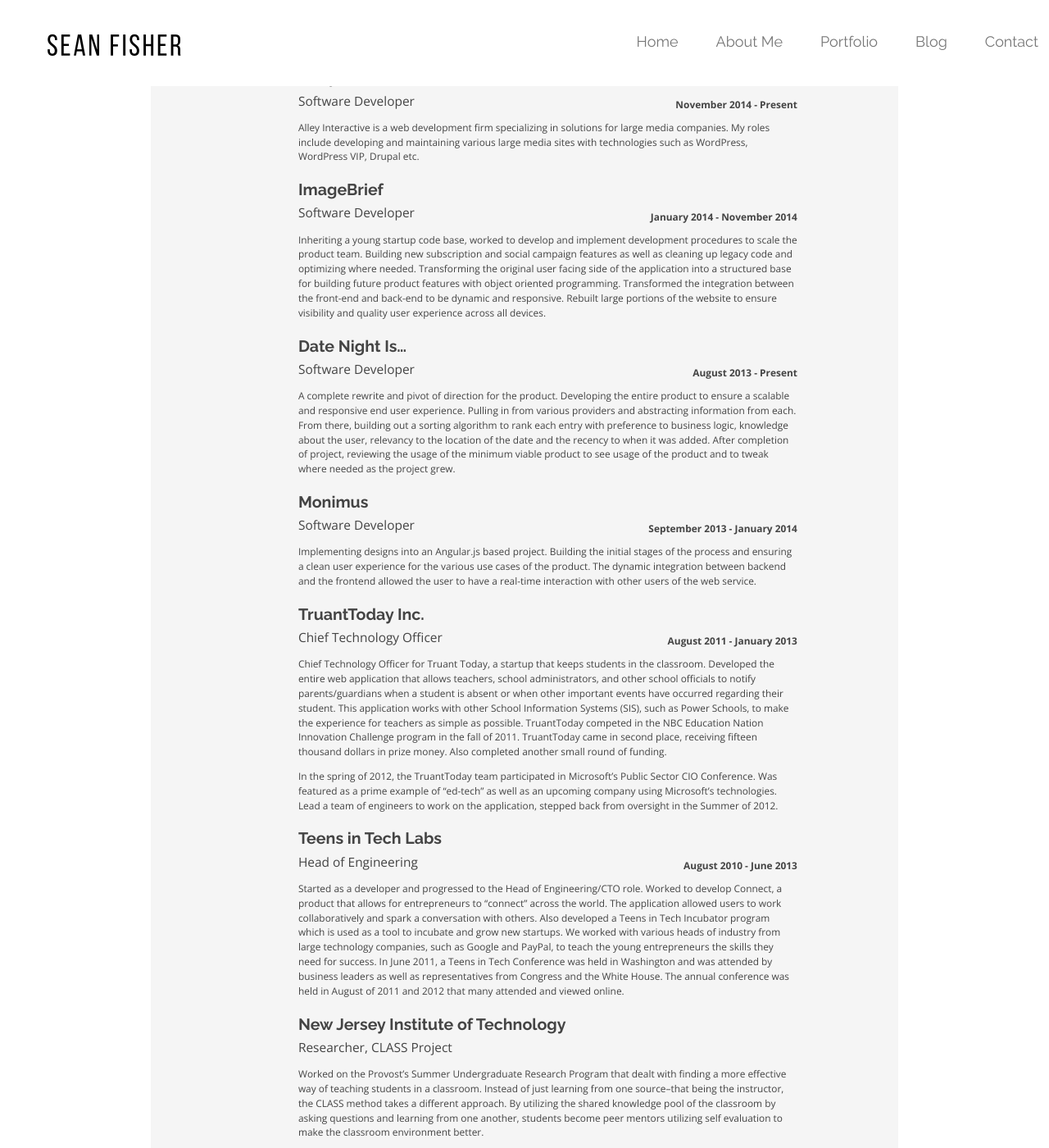
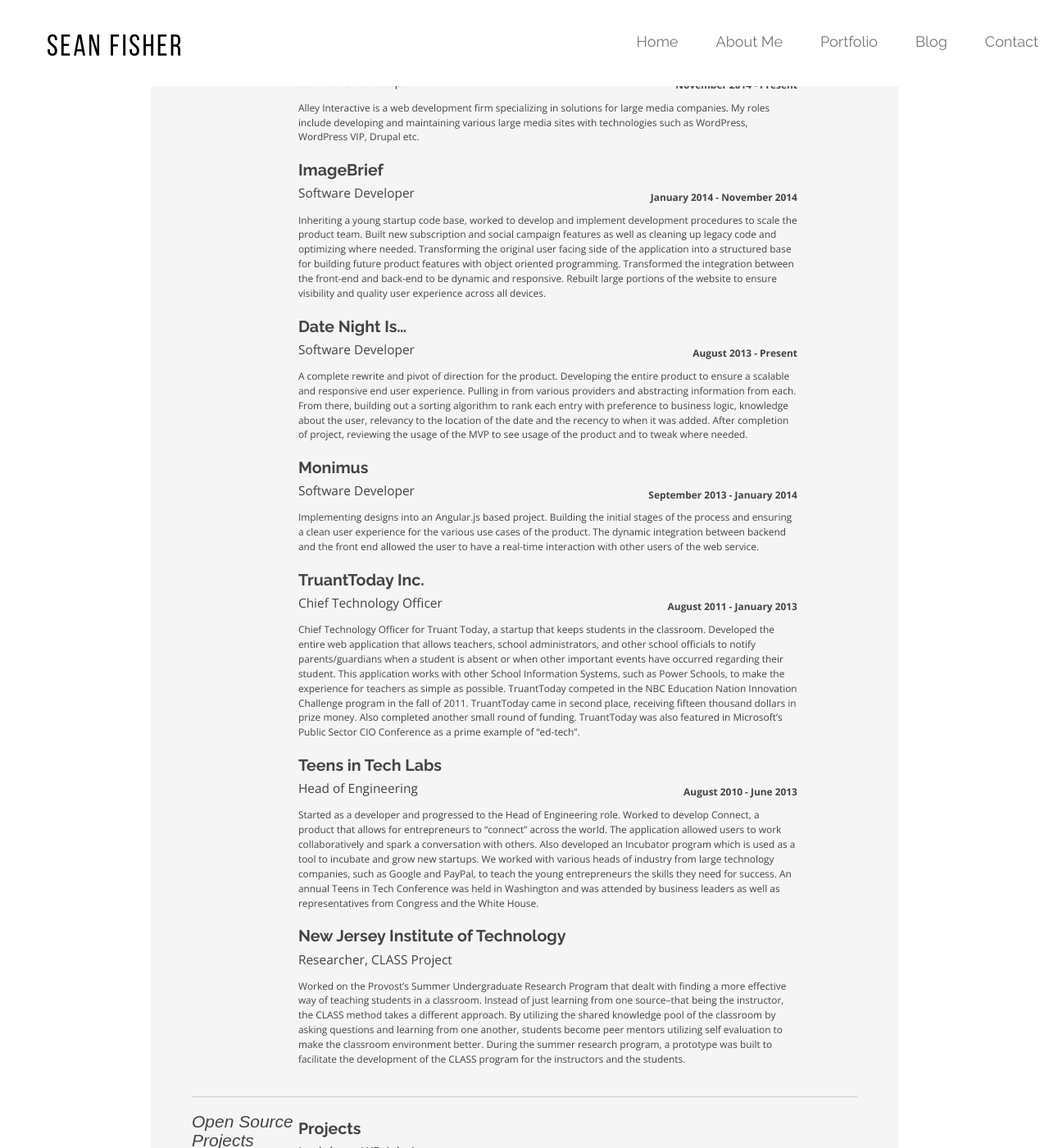
Before and after one commit to srtfisher/srtfisher.github.io, a Jekyll site: the page built from resume.html, in a window 1280 px wide and 1400 px high, scrolled down 396 px. Shown: the whole window at 82% size. Built offline with Jekyll 4.4.1, drawn with Linux system fonts in a browser that asks for light colours; Markdown is read by kramdown in place of the engine named in the settings; some of the changed text lies outside the part shown.

Commit message:
Good for now

```diff
--- a/_includes/resume.md
+++ b/_includes/resume.md
@@ -9,7 +9,7 @@
 
 ### Summary
 
-An accomplished Software Engineer with heavy experience in full stack development. Has experience building fast and efficient web applications and working collaboratively with a team in software engineering. Currently a software developer at Alley Interactive, working with large media clients to build innovative solutions to their problems. At Alley, I have worked with software stacks such as WordPress and WordPress VIP to build scalable websites with received millions of viewers around the world. Previously a Software Engineer at ImageBrief, a NYC Startup working in the stock photography market. Eagle Scout, Boy Scouts of America.
+An accomplished Software Engineer with heavy experience in full stack development. Has experience building fast and efficient web applications and working collaboratively with a team in software engineering. Currently a software developer at Alley Interactive, working with large media clients to build innovative solutions to their problems. At Alley, I have worked with software stacks such as WordPress and WordPress VIP to build scalable websites with millions of viewers around the world. Eagle Scout, Boy Scouts of America.
 
 ------
 
@@ -17,49 +17,46 @@ An accomplished Software Engineer with heavy experience in full stack developmen
 
 Alley Interactive
 : *Software Developer*
-  __November 2014 - Present__
+__November 2014 - Present__
 
   Alley Interactive is a web development firm specializing in solutions for large media companies. My roles include developing and maintaining various large media sites with technologies such as WordPress, WordPress VIP, Drupal etc.
 
 ImageBrief
 : *Software Developer*
-  __January 2014 - November 2014__
+__January 2014 - November 2014__
 
-  Inheriting a young startup code base, worked to develop and implement development procedures to scale the product team. Building new subscription and social campaign features as well as cleaning up legacy code and optimizing where needed. Transforming the original user facing side of the application into a structured base for building future product features with object oriented programming. Transformed the integration between the front-end and back-end to be dynamic and responsive. Rebuilt large portions of the website to ensure visibility and quality user experience across all devices.
+  Inheriting a young startup code base, worked to develop and implement development procedures to scale the product team. Built new subscription and social campaign features as well as cleaning up legacy code and optimizing where needed. Transforming the original user facing side of the application into a structured base for building future product features with object oriented programming. Transformed the integration between the front-end and back-end to be dynamic and responsive. Rebuilt large portions of the website to ensure visibility and quality user experience across all devices.
 
 Date Night Is...
 : *Software Developer*
-  __August 2013 - Present__
+__August 2013 - Present__
 
-  A complete rewrite and pivot of direction for the product. Developing the entire product to ensure a scalable and responsive end user experience. Pulling in from various providers and abstracting information from each. From there, building out a sorting algorithm to rank each entry with preference to business logic, knowledge about the user, relevancy to the location of the date and the recency to when it was added. After completion of project, reviewing the usage of the minimum viable product to see usage of the product and to tweak where needed as the project grew.
+  A complete rewrite and pivot of direction for the product. Developing the entire product to ensure a scalable and responsive end user experience. Pulling in from various providers and abstracting information from each. From there, building out a sorting algorithm to rank each entry with preference to business logic, knowledge about the user, relevancy to the location of the date and the recency to when it was added. After completion of project, reviewing the usage of the MVP to see usage of the product and to tweak where needed.
 
 Monimus
 : *Software Developer*
-  __September 2013 - January 2014__
+__September 2013 - January 2014__
 
-  Implementing designs into an Angular.js based project. Building the initial stages of the process and ensuring a clean user experience for the various use cases of the product. The dynamic integration between backend and the frontend allowed the user to have a real-time interaction with other users of the web service.
+  Implementing designs into an Angular.js based project. Building the initial stages of the process and ensuring a clean user experience for the various use cases of the product. The dynamic integration between backend and the front end allowed the user to have a real-time interaction with other users of the web service.
 
 TruantToday Inc.
 : *Chief Technology Officer*
-  __August 2011 - January 2013__
+__August 2011 - January 2013__
 
-  Chief Technology Officer for Truant Today, a startup that keeps students in the classroom. Developed the entire web application that allows teachers, school administrators, and other school officials to notify parents/guardians when a student is absent or when other important events have occurred regarding their student. This application works with other School Information Systems (SIS), such as Power Schools, to make the experience for teachers as simple as possible. TruantToday competed in the NBC Education Nation Innovation Challenge program in the fall of 2011. TruantToday came in second place, receiving fifteen thousand dollars in prize money. Also completed another small round of funding.
-
-  In the spring of 2012, the TruantToday team participated in Microsoft’s Public Sector CIO Conference. Was featured as a prime example of “ed-tech” as well as an upcoming company using Microsoft’s technologies. Lead a team of engineers to work on the application, stepped back from oversight in the Summer of 2012.
+  Chief Technology Officer for Truant Today, a startup that keeps students in the classroom. Developed the entire web application that allows teachers, school administrators, and other school officials to notify parents/guardians when a student is absent or when other important events have occurred regarding their student. This application works with other School Information Systems, such as Power Schools, to make the experience for teachers as simple as possible. TruantToday competed in the NBC Education Nation Innovation Challenge program in the fall of 2011. TruantToday came in second place, receiving fifteen thousand dollars in prize money. Also completed another small round of funding. TruantToday was also featured in Microsoft’s Public Sector CIO Conference as a prime example of “ed-tech”.
 
 
 Teens in Tech Labs
 : *Head of Engineering*
-  __August 2010 - June 2013__
+__August 2010 - June 2013__
 
-  Started as a developer and progressed to the Head of Engineering/CTO role. Worked to develop Connect, a product that allows for entrepreneurs to “connect” across the world. The application allowed users to work collaboratively and spark a conversation with others. Also developed a Teens in Tech Incubator program which is used as a tool to incubate and grow new startups. We worked with various heads of industry from large technology companies, such as Google and PayPal, to teach the young entrepreneurs the skills they need for success. In June 2011, a Teens in Tech Conference was held in Washington and was attended by business leaders as well as representatives from Congress and the White House. The annual conference was held in August of 2011 and 2012 that many attended and viewed online.
+  Started as a developer and progressed to the Head of Engineering role. Worked to develop Connect, a product that allows for entrepreneurs to “connect” across the world. The application allowed users to work collaboratively and spark a conversation with others. Also developed an Incubator program which is used as a tool to incubate and grow new startups. We worked with various heads of industry from large technology companies, such as Google and PayPal, to teach the young entrepreneurs the skills they need for success. An annual Teens in Tech Conference was held in Washington and was attended by business leaders as well as representatives from Congress and the White House.
 
 New Jersey Institute of Technology
 : *Researcher, CLASS Project*
 
-  Worked on the Provost’s Summer Undergraduate Research Program that dealt with finding a more effective way of teaching students in a classroom. Instead of just learning from one source--that being the instructor, the CLASS method takes a different approach. By utilizing the shared knowledge pool of the classroom by asking questions and learning from one another, students become peer mentors utilizing self evaluation to make the classroom environment better.
+  Worked on the Provost’s Summer Undergraduate Research Program that dealt with finding a more effective way of teaching students in a classroom. Instead of just learning from one source--that being the instructor, the CLASS method takes a different approach. By utilizing the shared knowledge pool of the classroom by asking questions and learning from one another, students become peer mentors utilizing self evaluation to make the classroom environment better. During the summer research program, a prototype was built to facilitate the development of the CLASS program for the instructors and the students.
 
-  During the summer research program, a prototype was built to facilitate the development of the CLASS program for the instructors and the students. The prototype was user tested by instructors and students alike in preparation of a pilot program in the future. The future pilot program in college and high school classrooms will enable evidence that the CLASS project is an effective learning method.
 
 -----
 
```
Also changed, not shown: 1 other file.
